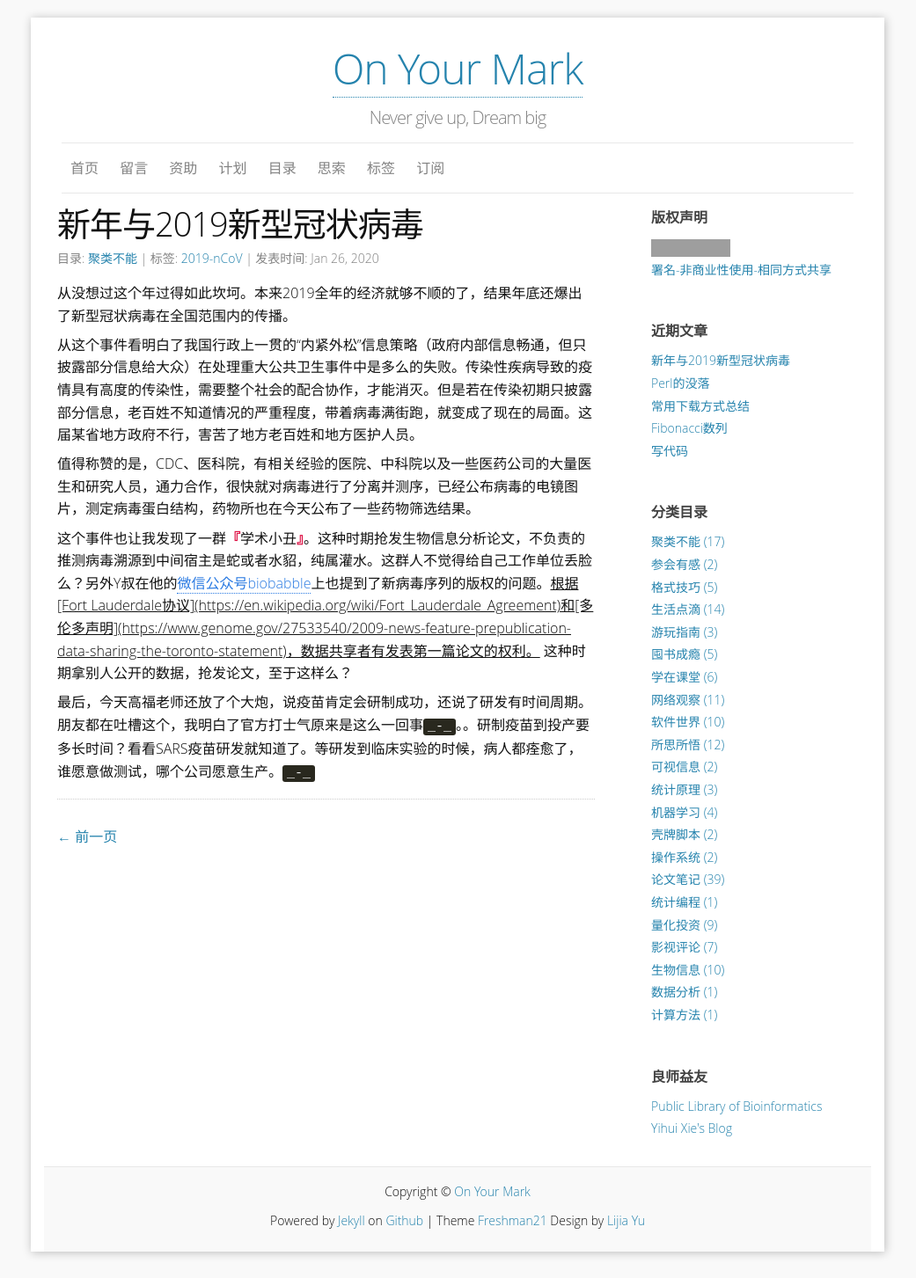
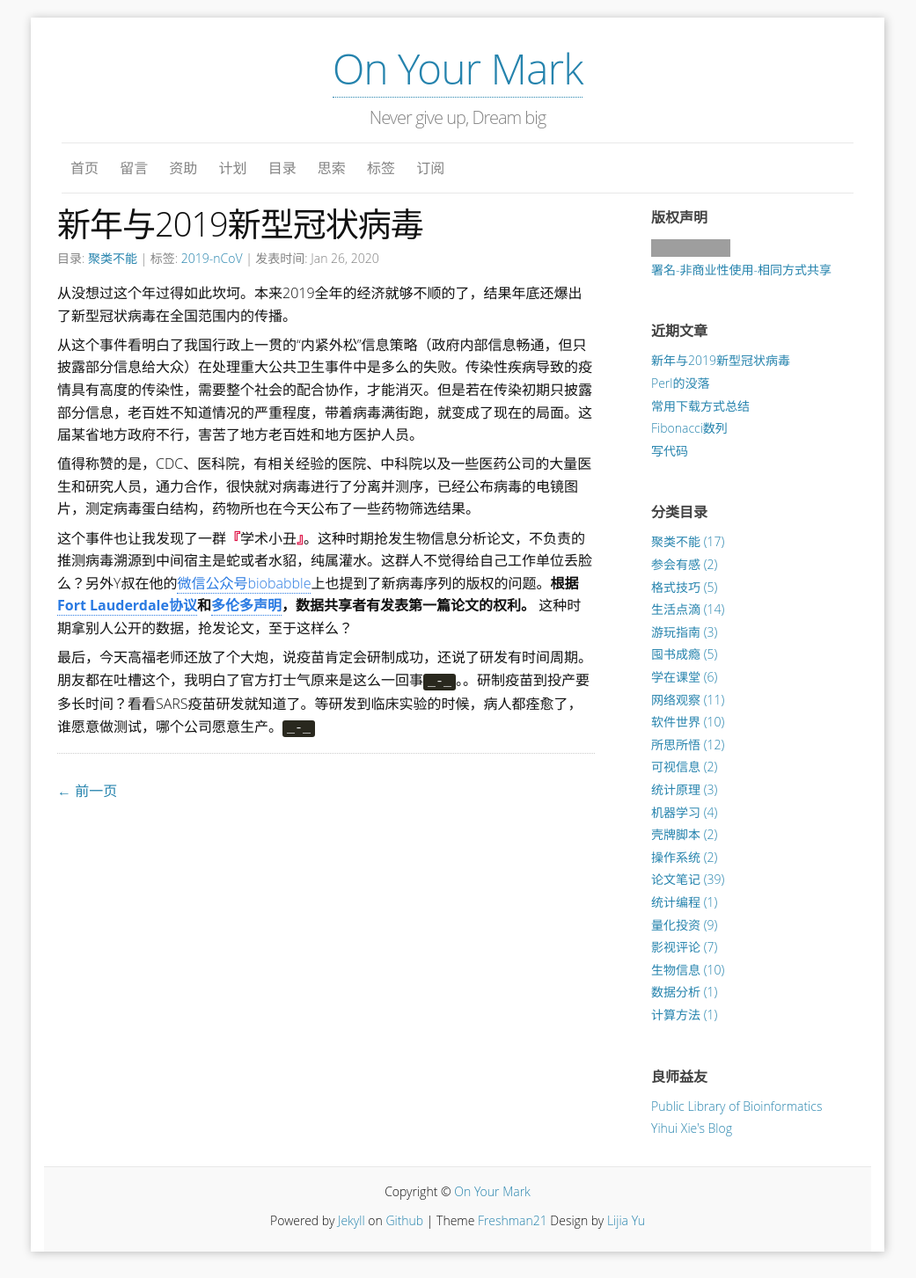
Before and after one commit to yulijia/cn, a Jekyll site: the page built from _posts/2020-01-26-Chinese-New-Year-and-2019-Novel-Coronavirus-infection.md, in a window 1280 px wide. Shown: the whole page at 88% size, without its empty margins (120-1161 px from the left). Built offline with Jekyll 4.4.1, drawn with Linux system fonts in a browser that asks for light colours; comment, search, counter and statistics services are not loaded; grey boxes are pictures that could not be loaded.

Commit message:
remove underline

```diff
--- a/_posts/2020-01-26-Chinese-New-Year-and-2019-Novel-Coronavirus-infection.md
+++ b/_posts/2020-01-26-Chinese-New-Year-and-2019-Novel-Coronavirus-infection.md
@@ -14,6 +14,6 @@ tags:
 
 值得称赞的是，CDC、医科院，有相关经验的医院、中科院以及一些医药公司的大量医生和研究人员，通力合作，很快就对病毒进行了分离并测序，已经公布病毒的电镜图片，测定病毒蛋白结构，药物所也在今天公布了一些药物筛选结果。
 
-这个事件也让我发现了一群<q>学术小丑</q>。这种时期抢发生物信息分析论文，不负责的推测病毒溯源到中间宿主是蛇或者水貂，纯属灌水。这群人不觉得给自己工作单位丢脸么？另外Y叔在他的[微信公众号biobabble](https://mp.weixin.qq.com/s/1ydwtadMAIyjqNxWwgO7wA)上也提到了新病毒序列的版权的问题。<u>根据[Fort Lauderdale协议](https://en.wikipedia.org/wiki/Fort_Lauderdale_Agreement)和[多伦多声明](https://www.genome.gov/27533540/2009-news-feature-prepublication-data-sharing-the-toronto-statement)，数据共享者有发表第一篇论文的权利。</u> 这种时期拿别人公开的数据，抢发论文，至于这样么？
+这个事件也让我发现了一群<q>学术小丑</q>。这种时期抢发生物信息分析论文，不负责的推测病毒溯源到中间宿主是蛇或者水貂，纯属灌水。这群人不觉得给自己工作单位丢脸么？另外Y叔在他的[微信公众号biobabble](https://mp.weixin.qq.com/s/1ydwtadMAIyjqNxWwgO7wA)上也提到了新病毒序列的版权的问题。**根据[Fort Lauderdale协议](https://en.wikipedia.org/wiki/Fort_Lauderdale_Agreement)和[多伦多声明](https://www.genome.gov/27533540/2009-news-feature-prepublication-data-sharing-the-toronto-statement)，数据共享者有发表第一篇论文的权利。** 这种时期拿别人公开的数据，抢发论文，至于这样么？
 
 最后，今天高福老师还放了个大炮，说疫苗肯定会研制成功，还说了研发有时间周期。朋友都在吐槽这个，我明白了官方打士气原来是这么一回事<code>_-_</code>。。研制疫苗到投产要多长时间？看看SARS疫苗研发就知道了。等研发到临床实验的时候，病人都痊愈了，谁愿意做测试，哪个公司愿意生产。<code>_-_</code>
```
